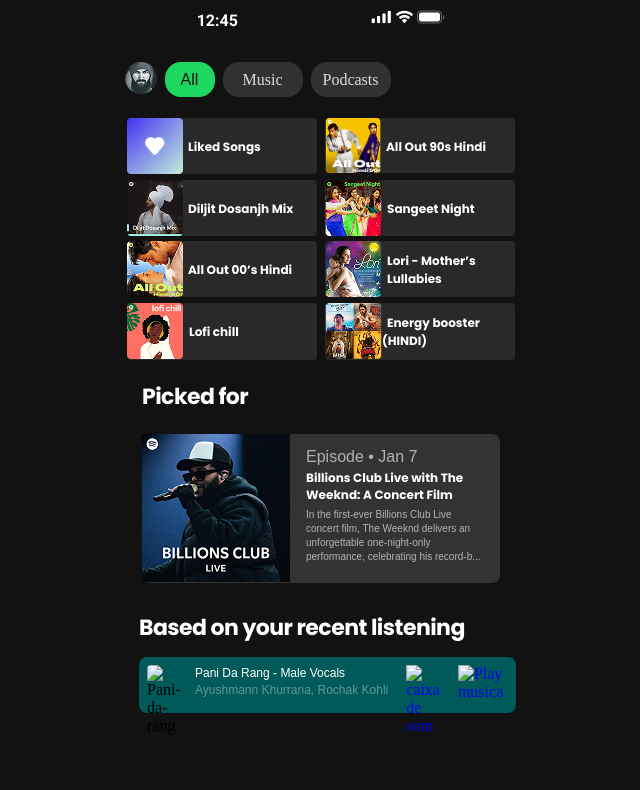
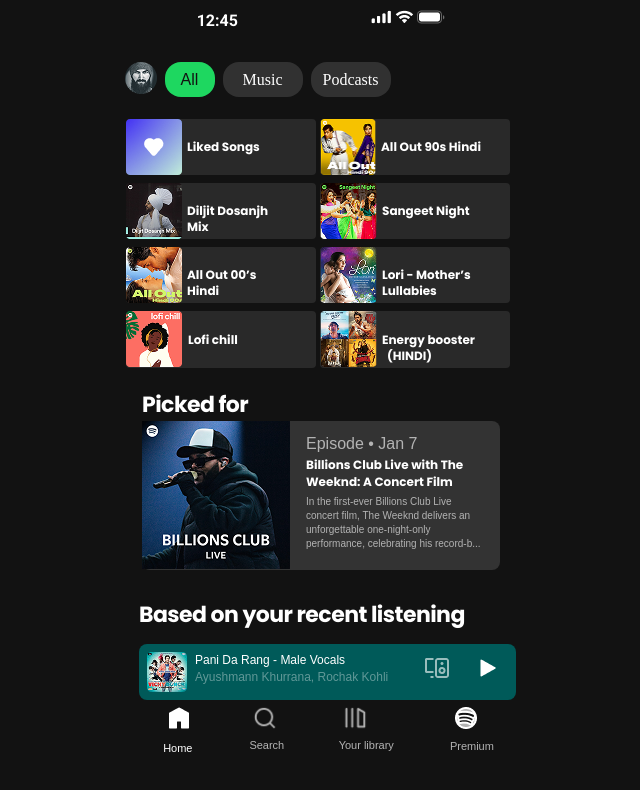
Before and after one commit to jean-devbr/Copia_Spotify, a plain HTML site: page pag_02/segunda_pagina.html in a window 1280 px wide. Shown: the whole page, without its empty margins (319-959 px from the left). Drawn offline with Linux system fonts and the light colour scheme; a web font is replaced by a local one.

Commit message:
finalizado a segunda página

```diff
--- a/css/estilo.css
+++ b/css/estilo.css
@@ -1,20 +1,44 @@
+@import url('https://fonts.googleapis.com/css2?family=Roboto:ital,wght@0,100..900;1,100..900&display=swap');
+
 * {
     margin: 0;
     padding: 0;
-    box-sizing: 0;
+    box-sizing: border-box;
 }
 body {
     background: black;
+}
+
+header {
+    display: flex;
+    justify-content: center;
 }
 main {
     display: flex;
     justify-content: center;
     align-items: center;
     height: 90vh;
+
 }
-header {
+#separador {
     display: flex;
-    justify-content: center;
+    flex-flow: column wrap;
+    gap: 15px;
+
+
+}
+#seta {
+    display: flex;
+    flex-flow: column wrap;
+    align-items: center;
+
+
+}
+p {
+    color: #FFFFFF;
+    font-family: "Roboto", sans-serif;
+    font-weight: 400;
+    font-size: 10px;
 }
 footer {
     display: flex;
--- a/pag_02/css/estilo.css
+++ b/pag_02/css/estilo.css
@@ -17,6 +17,10 @@ header {
 
     display: flex;
     justify-content: center;
+}
+a {
+    text-decoration: none;
+    color: #FFFFFF;
 }
 .data_hora {
     width: 402px;
@@ -42,7 +46,7 @@ header {
     font-style: normal;
 
 }
-nav {
+.avatar {
     padding-bottom: 30px;
     height: 32px;
 
@@ -60,10 +64,6 @@ nav {
 
 
 }
-.perfil {
-
-
-}
 .all {
     background-color: #1ED760;
     width: 50px;
@@ -77,6 +77,9 @@ nav {
     align-items: center;
     color: #121212;
     font-family: 'Circular Std', sans-serif;
+}
+.botao-all {
+    color: #121212;
 }
 
 .music {
@@ -108,30 +111,49 @@ main {
     display: flex;
     flex-flow: column wrap;
     align-items: center;
-    margin-top: 20px;
+    margin-top: 25px;
+}
+
+ol {
+
+    width: 390px;
+    list-style: none;
+    display: flex;
+    flex-flow: row wrap;
+
+    gap: 8px;
+}
+.separador {
+
+    display: flex;
+    flex-flow: row wrap;
+    gap: 4px;
+
 
 }
 
-.separador {
-    display: flex;
-    flex-flow: column wrap;
-    justify-content: space-between;
-    gap: 8px;
-    height: 7.2vh;
-    margin-top: 4px;
-
-}
-ol {
-    list-style: none;
-}
 li {
     background-color: #292929;
     display: flex;
     align-items: center;
     width: 190px;
     border-radius: 4px;
+
 }
+.botao {
+    display: inline-block;
+    width: 100%;
+    height: 100%;
+    transition: background-color 0.3s;
+    display: flex;
+    align-items: center;
 
+}
+.botao:hover {
+
+    background-color: #218838;
+    border-radius: 4px;
+}
 span {
     color: #FFFFFF;
     margin: 5px;
@@ -140,17 +162,18 @@ span {
     font-size: 12px;
     line-height: 16px;
     letter-spacing: 0px;
+    height: 16px;
+    width: 103px;;
+
 }
-.indivivual-lull {
-    margin-left: 5px;
-}
+
 #segunda-parte {
     padding: 24px 16px 8px 16px;
     width: 390px;
     height: auto;
     display: flex;
     flex-flow: column wrap;
-    gap: 3vh;
+    gap: 3px;
 
 }
 h1 {
@@ -203,7 +226,8 @@ h1 {
 }
 footer {
     display: flex;
-    justify-content: center;
+    flex-flow: column wrap;
+    align-items: center;
     padding-top: 24px;
     padding-left: 16px;
     padding-bottom: 8px;
@@ -257,9 +281,7 @@ footer {
     letter-spacing: 0px;
 
 }
-a {
-    text-decoration: none;
-}
+
 #icone-musica {
 
     display: flex;
@@ -269,5 +291,46 @@ a {
     gap: 18px;
     margin-left: 25px;
 
+}
+#navegacao {
+
+    width: 390px;
+    padding: 2px;
+}
+.separador-menu {
+
+    display: flex;
+    justify-content: space-around;
+    font-family: 'Circular Std', sans-serif;
+    font-weight: 400;
+    font-size: 11px;
+    line-height: 16px;
+    letter-spacing: 0px;
+    color: #FFFFFF;
+}
+.menu {
+    display: flex;
+    flex-flow: column wrap;
+    gap: 2px;
 
 }
+.palavra-define {
+    width: 30px;
+    height: 16px;
+}
+.search {
+    color: #B3B3B3;
+    height: 16px;
+    width: 35px;
+
+}
+.library {
+    color: #B3B3B3;
+    width: 57px;
+    height: 16px;
+}
+.premium {
+    color: #B3B3B3;
+    width: 45px;
+    height: 16px;
+}
--- a/pag_02/segunda_pagina.html
+++ b/pag_02/segunda_pagina.html
@@ -20,20 +20,26 @@
         </div>
 
     </header>
-    <nav>
+    <nav class="avatar">
 
         <div class="nav_principal">
             <div class="perfil">
-                <img src="imagem/nav/Ellipse 17.png" alt="perfil">
+                <a href="#">
+                    <img src="imagem/nav/Ellipse 17.png" alt="perfil">
+                </a>
             </div>
             <div class="all">
-                All
+                <a href="#" class="botao-all">All</a>
             </div>
             <div class="music">
-                Music
+                <a href="#">
+                    Music
+                </a>
             </div>
             <div class="podcasts">
-                Podcasts
+                <a href="#">
+                    Podcasts
+                </a>
             </div>
         </div>
     </nav>
@@ -43,7 +49,7 @@
             <div class="separador">
                 <li>
                     <img src="imagem/main/Liked Songs/LIKED.png" alt="LIKED Songs" width="56">
-                    <a href="#">
+                    <a href="#" class="botao">
                         <span>
                             Liked Songs
                         </span>
@@ -52,7 +58,7 @@
 
                 <li>
                      <img src="imagem/main/All Out 90s Hindi/image 23.png" alt="" width="56">
-                     <a href="#">
+                     <a href="#" class="botao">
                         <span>
                             All Out 90s Hindi
                         </span>
@@ -63,7 +69,7 @@
             <div class="separador">
                 <li>
                     <img src="imagem/main/Diljit Dosanjh Mix/image 22.png" alt="Diljit Dosanjh Mix">
-                    <a href="#">
+                    <a href="#" class="botao">
                         <span>
                             Diljit Dosanjh Mix
                         </span>
@@ -71,7 +77,7 @@
                 </li>
                 <li>
                     <img src="imagem/main/Sangeet Night/image 26.png" alt="Sangeet Night">
-                    <a href="#">
+                    <a href="#" class="botao">
                         <span>
                             Sangeet Night
                         </span>
@@ -82,7 +88,7 @@
             <div class="separador">
                 <li>
                     <img src="imagem/main/All Out 00’s Hindi/image 25.png" alt="All Out 00’s Hindi">
-                    <a href="#">
+                    <a href="#" class="botao">
                         <span>
                             All Out 00’s Hindi
                         </span>
@@ -90,9 +96,9 @@
                 </li>
                 <li>
                     <img src="imagem/main/Lori - Mother’s Lullabies/image 28.png" alt="Lori - Mother’s Lullabies">
-                    <a href="#">
+                    <a href="#" class="botao">
                         <span>
-                            Lori - Mother’s <span class="indivivual-lull">Lullabies</span>
+                            Lori - Mother’s Lullabies
                         </span>
                     </a>
                 </li>
@@ -101,7 +107,7 @@
             <div class="separador">
                 <li>
                     <img src="imagem/main/Lofi chill/image 27.png" alt="Lofi chill">
-                    <a href="">
+                    <a href="#" class="botao">
                         <span>
                             Lofi chill
                         </span>
@@ -109,9 +115,9 @@
                 </li>
                 <li>
                     <img src="imagem/main/Energy booster/image 24.png" alt="Energy booster(HINDI)">
-                    <a href="">
+                    <a href="#" class="botao">
                         <span>
-                            Energy booster (HINDI)
+                            Energy booster <span>(HINDI)</span>
                         </span>
                     </a>
                 </li>
@@ -160,6 +166,34 @@
             </div>
 
         </div>
+        <nav id="navegacao">
+            <div class="separador-menu">
+                <div class="menu">
+                    <a href="#">
+                        <img src="imagem/footer/navegacao/home/ico-32-home-fill.png" alt="Home" width="32">
+                    </a>
+                    <p class="palavra-define">Home</p>
+                </div>
+                <div>
+                    <a href="#">
+                        <img src="imagem/footer/navegacao/pesquisa/ico-32-search.png" alt="Search" width="32px">
+                    </a>
+                    <p class="search">Search</p>
+                </div>
+                <div>
+                    <a href="#">
+                        <img src="imagem/footer/navegacao/library/ico-32-library.png" alt="Search" width="32px">
+                    </a>
+                    <p class="library">Your library</p>
+                </div>
+                <div>
+                    <a href="#">
+                        <img src="imagem/footer/navegacao/premium/ico-32-premium.png" alt="Search" width="32px">
+                    </a>
+                    <p class="premium">Premium</p>
+                </div>
+            </div>
+        </nav>
     </footer>
 
 </body>
```
Also changed, not shown: index.html (+11 -1 lines), imagem/seta/pngtree-white-right-arrow-icon-3d-single-png-image_11201858.png (added), pag_02/imagem/footer/Pani-da-rang/image 30.png (added), pag_02/imagem/footer/caixa-de-som/ico-32-musical-box.png (added), pag_02/imagem/footer/navegacao/home/ico-32-home-fill.png (added), pag_02/imagem/footer/navegacao/library/ico-32-library.png (added), pag_02/imagem/footer/navegacao/pesquisa/ico-32-search.png (added), pag_02/imagem/footer/navegacao/premium/ico-32-premium.png (added), pag_02/imagem/footer/play-musica/ico-32-play.png (added).
